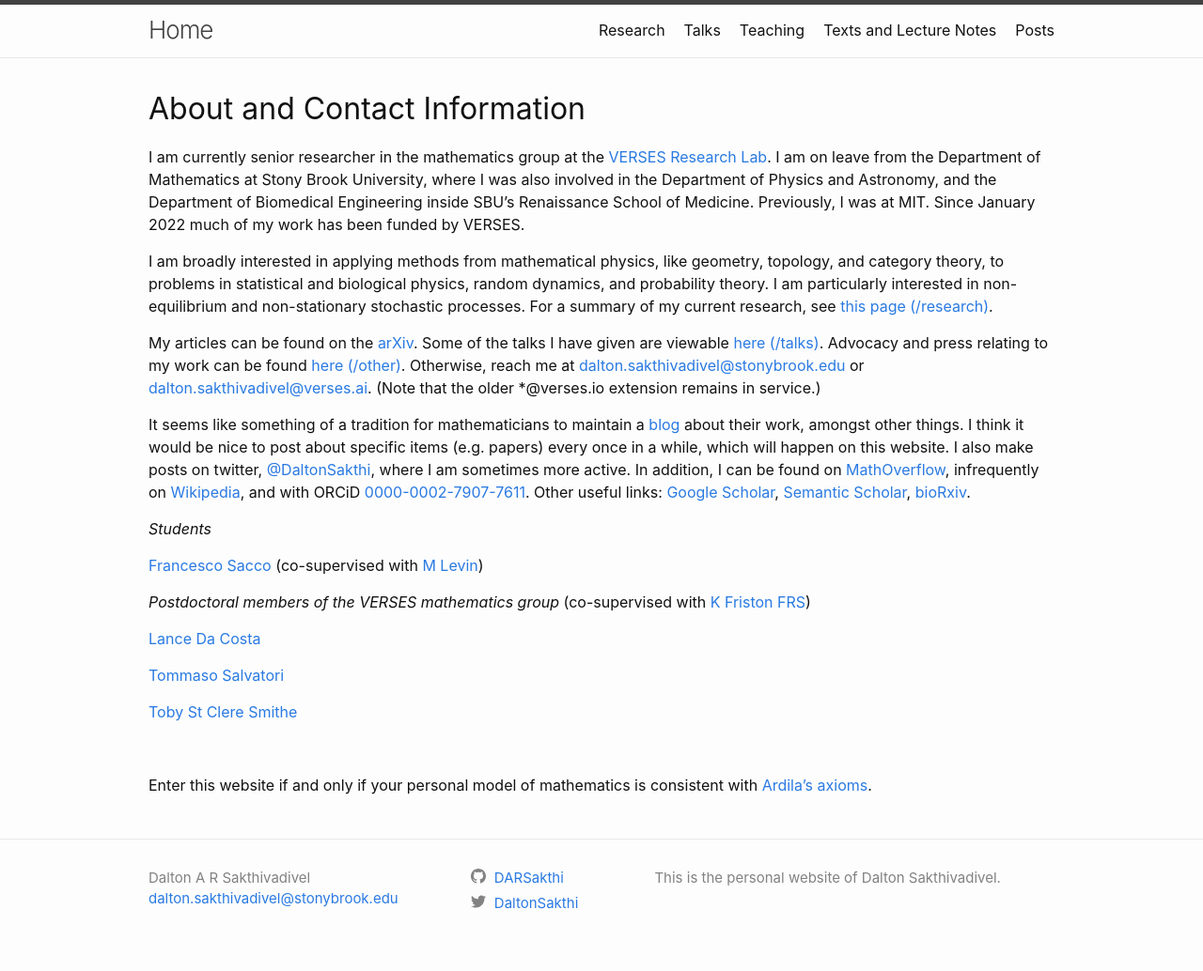
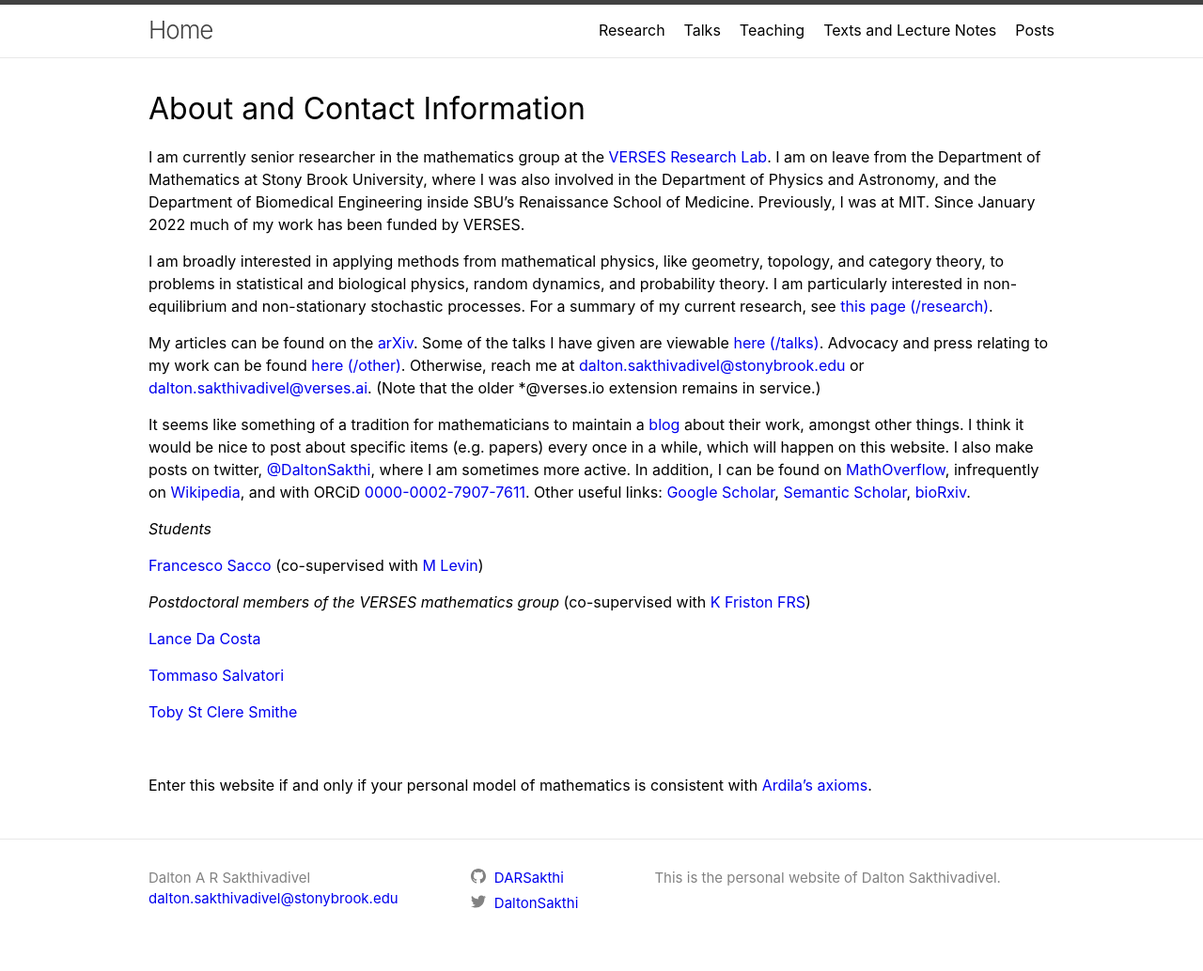
Before and after one commit to DARSakthi/DARSakthi.github.io, a Jekyll site: the page built from index.markdown, in a window 1280 px wide. Shown: the whole page at 94% size. Built offline with Jekyll 4.4.1, drawn with Linux system fonts in a browser that asks for light colours.

Commit message:
Override partials (cf last edit)

```diff
--- a/_sass/minima.scss
+++ b/_sass/minima.scss
@@ -10,9 +10,9 @@ $base-line-height: 1.5 !default;
 
 $spacing-unit:     30px !default;
 
-$text-color:       #111 !default;
-$background-color: #fdfdfd !default;
-$brand-color:      #2a7ae2 !default;
+$text-color:       #000000 !default;
+$background-color: #ffffff !default;
+$brand-color:      #0000ee !default;
 
 $grey-color:       #828282 !default;
 $grey-color-light: lighten($grey-color, 40%) !default;
```
